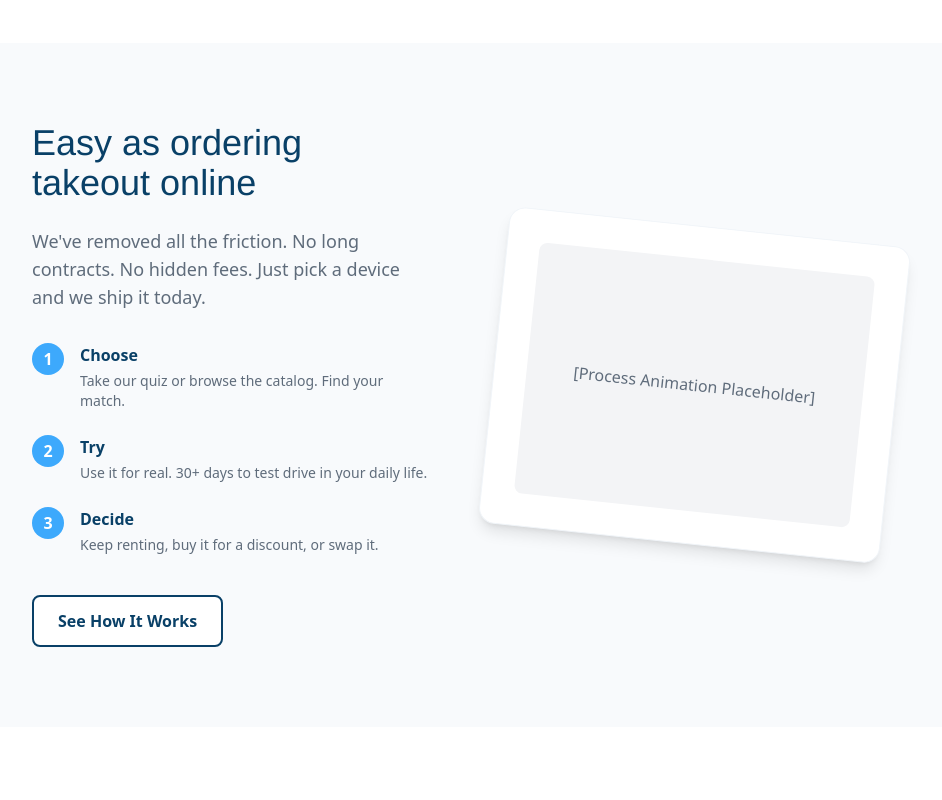
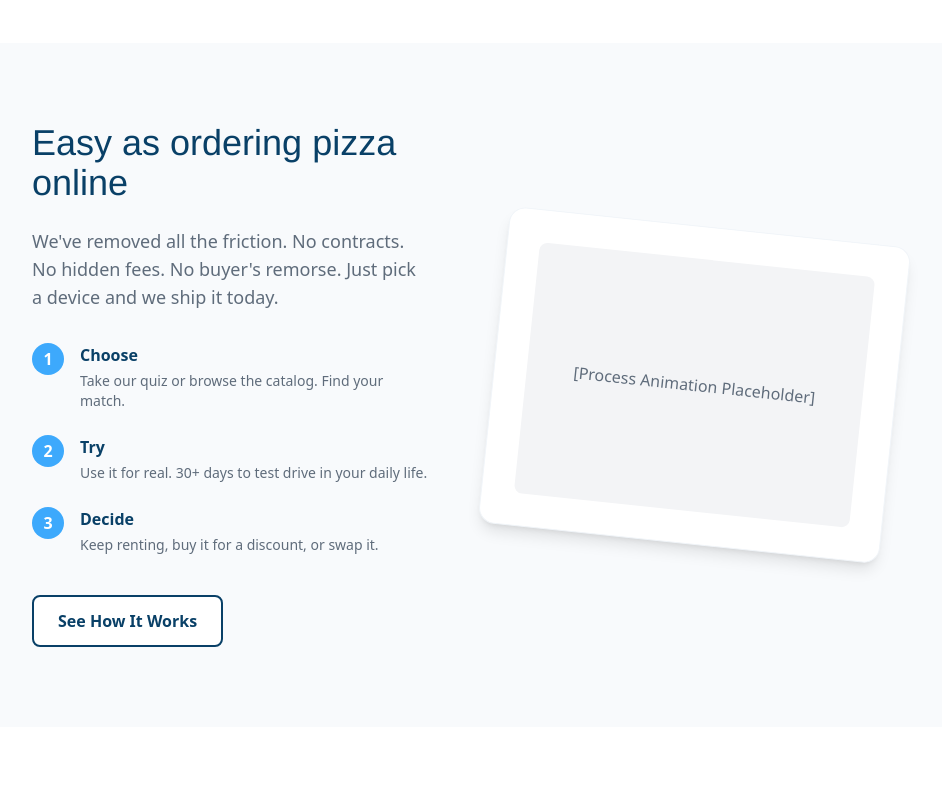
Before and after one commit to thinking-spot/techloop, a Next.js app: page / in a window 1280 px wide. Shown: the part 1600-2400 px from the top of the page, without its empty margins (304-1246 px from the left). Built offline with nearby package versions, Linux system fonts and the light colour scheme; no server answers; the database is empty.

Commit message:
homepage body copy

```diff
--- a/src/app/page.tsx
+++ b/src/app/page.tsx
@@ -23,7 +23,7 @@ export default async function Home() {
           <div className="absolute top-0 right-0 w-[500px] h-[500px] bg-[#3DA9FC]/5 blur-[100px] rounded-full pointer-events-none -translate-y-1/2 translate-x-1/2" />
 
           <h1 className="relative mx-auto mb-6 max-w-4xl font-display text-[40px] font-bold leading-[1.1] tracking-tight text-headline md:text-[52px]">
-            Try new AI Devices <br className="hidden md:block" />
+            Try AI Devices <br className="hidden md:block" />
             the <span className="text-button relative inline-block">
               Smart Way
               <svg className="absolute w-full h-3 -bottom-1 left-0 text-button/20" viewBox="0 0 100 10" preserveAspectRatio="none">
@@ -136,10 +136,10 @@ export default async function Home() {
         <div className="max-w-7xl mx-auto flex flex-col md:flex-row items-center gap-16">
           <div className="md:w-1/2">
             <h2 className="text-3xl font-display font-medium text-headline mb-6 md:text-4xl">
-              Easy as ordering takeout online
+              Easy as ordering pizza online
             </h2>
             <p className="text-paragraph text-lg mb-8">
-              We&apos;ve removed all the friction. No long contracts. No hidden fees. Just pick a device and we ship it today.
+              We&apos;ve removed all the friction. No contracts. No hidden fees. No buyer's remorse. Just pick a device and we ship it today.
             </p>
             <div className="space-y-6">
               <div className="flex gap-4">
@@ -212,7 +212,7 @@ export default async function Home() {
         <div className="bg-[#094067] rounded-[2rem] p-8 md:p-16 text-white max-w-7xl mx-auto text-center md:text-left">
           <div className="flex flex-col md:flex-row gap-12 items-center">
             <div className="md:w-1/3">
-              <h2 className="font-display text-3xl font-bold mb-4 text-white">Be an early adopter. Get Perks.</h2>
+              <h2 className="font-display text-3xl font-bold mb-4 text-white">Be an early adopter. Get perks.</h2>
               <p className="text-white/80 mb-8">
                 See why tech enthusiasts are ditching MSRP for early access + no risks.
               </p>
```
